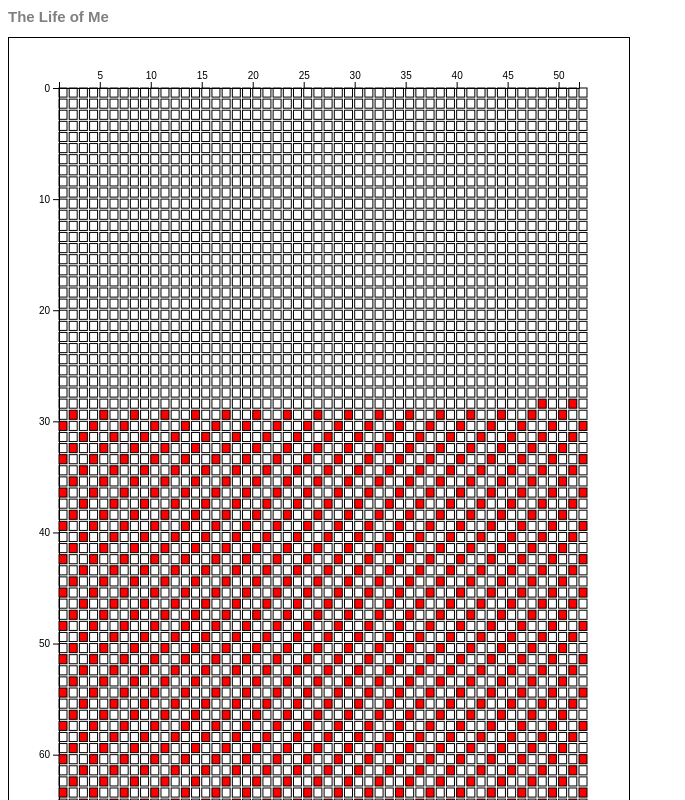
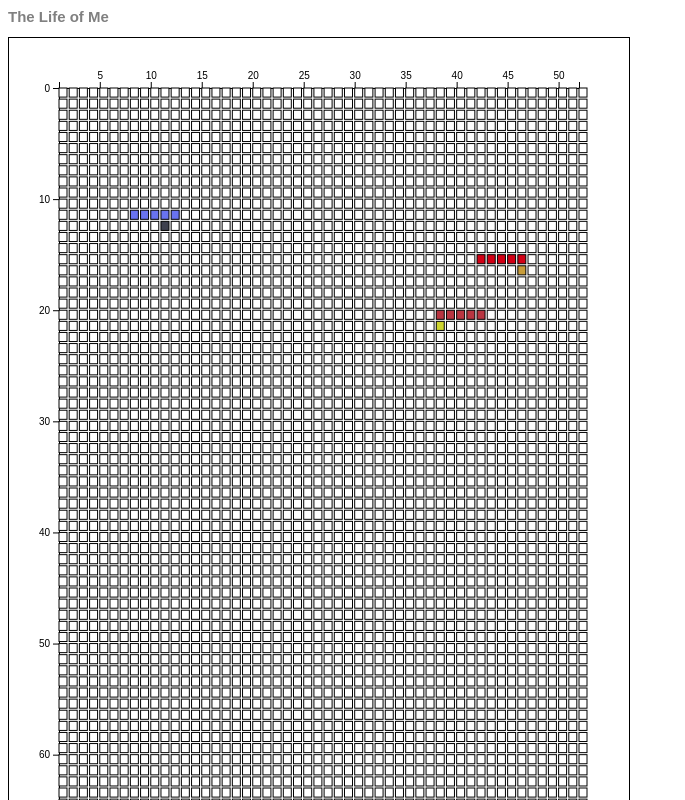
Before and after one commit to Krismoo/LifeInWeeks, a plain HTML site: page index.html in a window 1280 px wide. Shown: the top 800 px of the page, without its empty margins (0-685 px from the left). Drawn offline with nearby package versions, Linux system fonts and the light colour scheme.

Commit message:
Bereiche werden farblich hervorgehoben hover fehlt noch

```diff
--- a/index.html
+++ b/index.html
@@ -37,7 +37,6 @@
 
 <script src="https://d3js.org/d3.v4.js"></script>
 <script>
-
   const margin = {top: 50, right: 50, bottom: 50, left: 50};
 
   const svg = d3.select("svg");
@@ -69,9 +68,51 @@
   data[5][40] = "Lego";
   data[7][11] = "End Lego";*/
 
+  const birthday = new Date("1993-05-30");
+
+  const specialDays = [{
+	date: new Date("2005-03-17"),
+	name: "Goht dich en Scheiss a",
+	color: getRandomColor()
+  }, {
+	date: new Date("2009-11-13"),
+	name: "Geburtstag",
+	color: getRandomColor()
+  },
+  {
+    date: new Date("2014-09-20"),
+	name: "Nicolas <3",
+	color: getRandomColor()
+  }];
+
+  const specialAreas = [{
+	startDate: new Date("2004-02-17"),
+	endDate: new Date("2004-03-17"),
+	name: "Goht dich en Scheiss a",
+	color: getRandomColor()
+  }, {
+	startDate: new Date("2008-10-13"),
+	endDate: new Date("2008-11-13"),
+	name: "Geburtstag",
+	color: getRandomColor()
+  },
+  {
+    startDate: new Date("2013-09-20"),
+    endDate: new Date("2013-10-20"),
+	name: "Nicolas <3",
+	color: getRandomColor()
+  }];
+
   const weeks = new Array(91*52);
   for(var i = 0; i < weeks.length; i++) {
-	weeks[i] = [Math.floor(i/52),i%52+1, (i > 1500 && i % 3 == 0 ? 1 : 0)];
+	event = findSpecialEvent(Math.floor(i/52), i%52+1);
+	weeks[i] = {
+		year: Math.floor(i/52),
+		month: i%52+1,
+		name: event[0],
+		date: event[1],
+		color: event[2]
+	};
   }
 
   vis.selectAll("rect")
@@ -79,12 +120,69 @@
 	.enter()
 	.append("rect")
 	.attr("class", "week")
-	.attr("x", d => xScale(d[1]))
-    .attr("y", d => yScale(d[0]))
-	.attr("fill", d => (d[2] == 1 ? "red" : "none"))
+	.attr("x", d => xScale(d["month"]))
+    .attr("y", d => yScale(d["year"]))
+	.attr("fill", d => d["color"])
     .attr("width", (width/65)+"px")
     .attr("height", (height/110)+"px");
 
+  /*
+  find event in specified year and week
+  year: 0-90
+  week: 1-52
+  */
+  function findSpecialEvent(year, week) {
+	year = year + birthday.getFullYear();
+    var name = "Wochenstart";
+    var weekstart = getDateOfISOWeek(week, year);
+	var color = "#FFFFFF";
+	var date = weekstart;
+	var found = false;
+	specialDays.forEach(function(e, index) {
+	  var nextweekstart = new Date(weekstart);
+	  nextweekstart.setDate(nextweekstart.getDate() + 7);
+	  if(e.date >= weekstart && e.date < nextweekstart) {
+		name = e.name;
+		date = e.date;
+		color = e.color;
+		found = true;
+		//break;
+	  }
+	});
+	if(!found) {
+	  specialAreas.forEach(function(e, index) {
+	    var nextweekstart = new Date(weekstart);
+	    nextweekstart.setDate(nextweekstart.getDate() + 7);
+	    if((e.startDate < nextweekstart) && (e.endDate >= weekstart)) {
+          name = e.name;
+		  date = e.date;
+		  color = e.color;
+		  //break;
+	    }
+	  });
+	}
+    return [name, date, color];
+  }
+
+  function getDateOfISOWeek(w, y) {
+    var simple = new Date(y, 0, 1 + (w - 1) * 7);
+    var dow = simple.getDay();
+    var ISOweekStart = simple;
+    if (dow <= 4)
+        ISOweekStart.setDate(simple.getDate() - simple.getDay() + 1);
+    else
+        ISOweekStart.setDate(simple.getDate() + 8 - simple.getDay());
+    return ISOweekStart;
+  }
+
+  function getRandomColor() {
+    var letters = '0123456789ABCDEF';
+    var color = '#';
+    for (var i = 0; i < 6; i++ ) {
+        color += letters[Math.floor(Math.random() * 16)];
+    }
+    return color;
+  }
 </script>
 
 </body>
```
